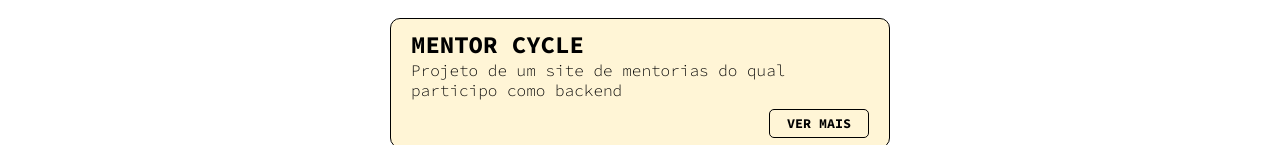
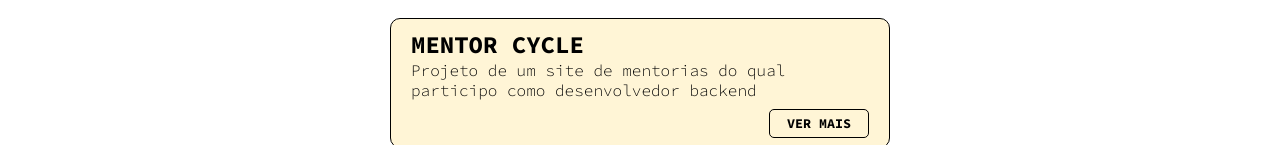
Before and after one commit to EricOliveiras/portfolio, a React (Vite) app: page / in a window 1280 px wide. Shown: the part 807-952 px from the top of the page. Built offline with nearby package versions, Linux system fonts and the light colour scheme.

Commit message:
refactor: modify about

```diff
--- a/src/data/projects.ts
+++ b/src/data/projects.ts
@@ -27,7 +27,7 @@ export const dataProjects: project[] = [
   },
   {
     name: 'Mentor Cycle',
-    about: 'Projeto de um site de mentorias do qual participo como backend',
+    about: 'Projeto de um site de mentorias do qual participo como desenvolvedor backend',
     link: 'https://github.com/Mentor-Cycle/mentor-cycle-be'
   }
 ]
```
